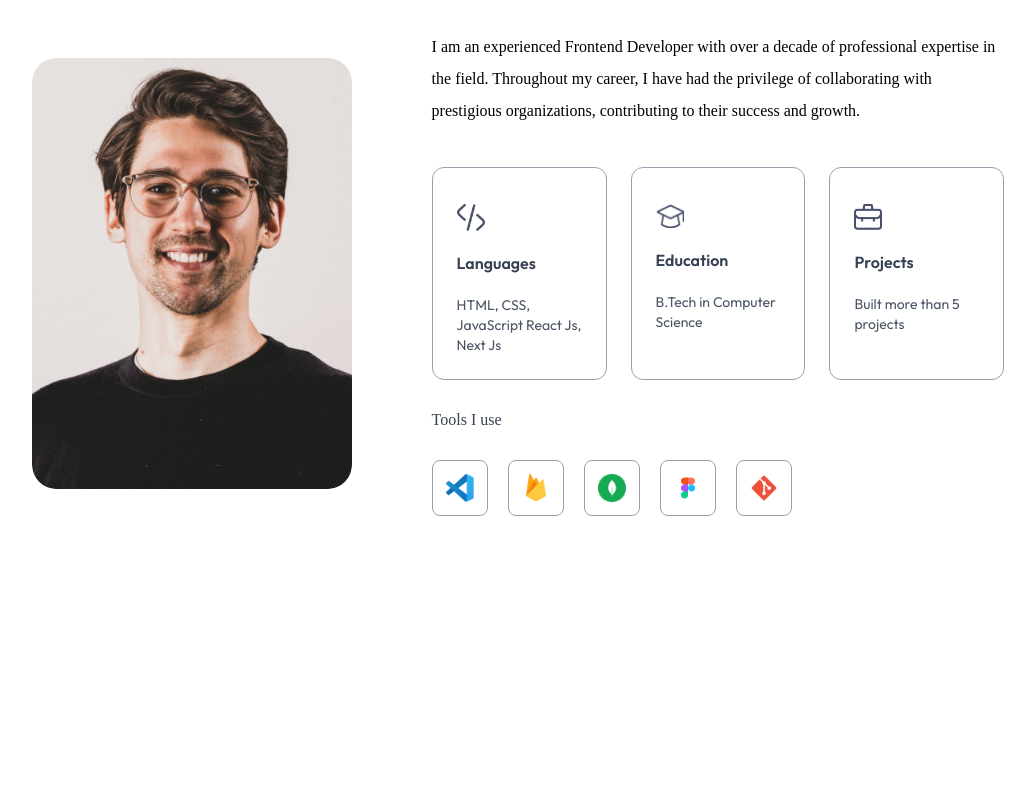
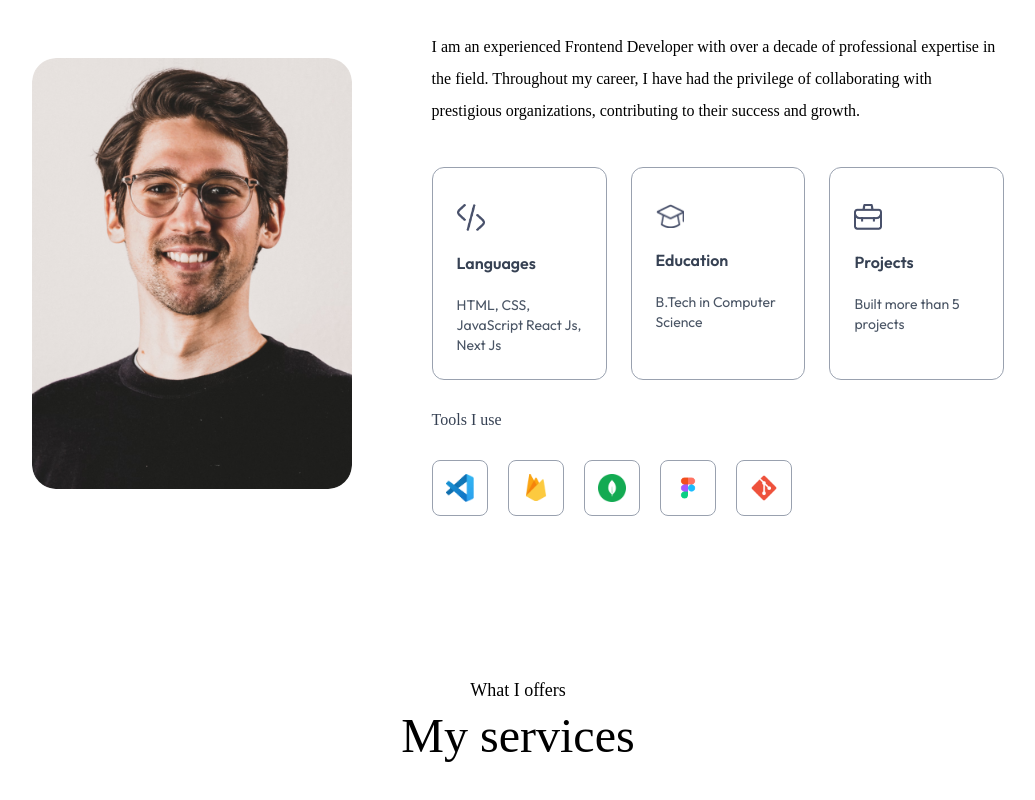
Before and after one commit to ryzhkoandrey/gs-portfolio, a Next.js app: page / in a window 1280 px wide. Shown: the part 973-1773 px from the top of the page, without its empty margins (122-1157 px from the left). Before the commit the page ends 1609 px from the top, so only its background shows below. Built offline with nearby package versions, Linux system fonts and the light colour scheme; a web font is replaced by a local one.

Commit message:
Services

```diff
--- /dev/null
+++ b/app/components/Services.jsx
@@ -0,0 +1,11 @@
+const Services = () => {
+   return (
+      <div id="services" className="w-full px-[12%] py-10 scroll-mt-20">
+         {/* heading */}
+         <h4 className="text-center mb-2 text-lg font-Ovo">What I offers</h4>
+         <h2 className="text-center text-5xl font-Ovo">My services</h2>
+      </div>
+   );
+};
+
+export default Services;
--- a/app/page.js
+++ b/app/page.js
@@ -3,6 +3,7 @@
 import About from './components/About';
 import Header from './components/Header';
 import Navbar from './components/Navbar';
+import Services from './components/Services';
 
 export default function Home() {
    return (
@@ -10,6 +11,7 @@ export default function Home() {
          <Navbar />
          <Header />
          <About />
+         <Services />
       </>
    );
 }
```
